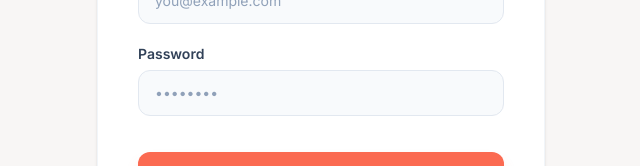
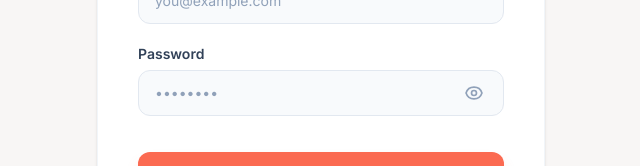
Before and after one commit to build2click-source/career-counselling-web, a Next.js app: page /login in a window 1280 px wide. Shown: the part 380-546 px from the top of the page, without its empty margins (319-959 px from the left). Built offline with nearby package versions, Linux system fonts and the light colour scheme; no server answers.

Commit message:
feat: add show/hide password toggle to login and register pages

```diff
--- a/src/app/(auth)/login/page.tsx
+++ b/src/app/(auth)/login/page.tsx
@@ -10,6 +10,7 @@ export default function Login() {
   const [password, setPassword] = useState("");
   const [error, setError] = useState("");
   const [loading, setLoading] = useState(false);
+  const [showPassword, setShowPassword] = useState(false);
   const router = useRouter();
 
   const handleSubmit = async (e: React.FormEvent) => {
@@ -87,15 +88,34 @@ export default function Login() {
 
             <div className="flex flex-col gap-1.5">
               <label htmlFor="password" className="text-sm font-semibold text-slate-700">Password</label>
+              <div className="relative">
                 <input
                   id="password"
-                type="password"
+                  type={showPassword ? "text" : "password"}
                   required
                   value={password}
                   onChange={(e) => setPassword(e.target.value)}
                   placeholder="••••••••"
-                className="w-full px-4 py-3 rounded-xl border border-slate-200 bg-slate-50 text-slate-900 text-sm placeholder-slate-400 focus:outline-none focus:ring-2 focus:ring-[#fb6a51]/30 focus:border-[#fb6a51] transition-all"
+                  className="w-full px-4 py-3 rounded-xl border border-slate-200 bg-slate-50 text-slate-900 text-sm placeholder-slate-400 focus:outline-none focus:ring-2 focus:ring-[#fb6a51]/30 focus:border-[#fb6a51] transition-all pr-12"
                 />
+                <button
+                  type="button"
+                  onClick={() => setShowPassword(!showPassword)}
+                  className="absolute right-4 top-1/2 -translate-y-1/2 p-1 text-slate-400 hover:text-slate-600 transition-colors"
+                  aria-label={showPassword ? "Hide password" : "Show password"}
+                >
+                  {showPassword ? (
+                    <svg className="w-5 h-5" fill="none" stroke="currentColor" viewBox="0 0 24 24">
+                      <path strokeLinecap="round" strokeLinejoin="round" strokeWidth="2" d="M13.875 18.825A10.05 10.05 0 0112 19c-4.478 0-8.268-2.943-9.543-7a9.97 9.97 0 011.563-3.029m5.858.908a3 3 0 114.243 4.243M9.878 9.878l4.242 4.242M9.88 9.88l-3.29-3.29m7.532 7.532l3.29 3.29M3 3l18 18" />
+                    </svg>
+                  ) : (
+                    <svg className="w-5 h-5" fill="none" stroke="currentColor" viewBox="0 0 24 24">
+                      <path strokeLinecap="round" strokeLinejoin="round" strokeWidth="2" d="M15 12a3 3 0 11-6 0 3 3 0 016 0z" />
+                      <path strokeLinecap="round" strokeLinejoin="round" strokeWidth="2" d="M2.458 12C3.732 7.943 7.523 5 12 5c4.478 0 8.268 2.943 9.542 7-1.274 4.057-5.064 7-9.542 7-4.477 0-8.268-2.943-9.542-7z" />
+                    </svg>
+                  )}
+                </button>
+              </div>
             </div>
 
             <button
--- a/src/app/(auth)/register/page.tsx
+++ b/src/app/(auth)/register/page.tsx
@@ -10,6 +10,7 @@ export default function Register() {
   const [password, setPassword] = useState("");
   const [error, setError] = useState("");
   const [loading, setLoading] = useState(false);
+  const [showPassword, setShowPassword] = useState(false);
   const router = useRouter();
 
   const handleSubmit = async (e: React.FormEvent) => {
@@ -92,16 +93,35 @@ export default function Register() {
 
             <div className="flex flex-col gap-1.5">
               <label htmlFor="password" className="text-sm font-semibold text-slate-700">Password</label>
+              <div className="relative">
                 <input
                   id="password"
-                type="password"
+                  type={showPassword ? "text" : "password"}
                   required
                   minLength={6}
                   value={password}
                   onChange={(e) => setPassword(e.target.value)}
                   placeholder="Min. 6 characters"
-                className="w-full px-4 py-3 rounded-xl border border-slate-200 bg-slate-50 text-slate-900 text-sm placeholder-slate-400 focus:outline-none focus:ring-2 focus:ring-[#fb6a51]/30 focus:border-[#fb6a51] transition-all"
+                  className="w-full px-4 py-3 rounded-xl border border-slate-200 bg-slate-50 text-slate-900 text-sm placeholder-slate-400 focus:outline-none focus:ring-2 focus:ring-[#fb6a51]/30 focus:border-[#fb6a51] transition-all pr-12"
                 />
+                <button
+                  type="button"
+                  onClick={() => setShowPassword(!showPassword)}
+                  className="absolute right-4 top-1/2 -translate-y-1/2 p-1 text-slate-400 hover:text-slate-600 transition-colors"
+                  aria-label={showPassword ? "Hide password" : "Show password"}
+                >
+                  {showPassword ? (
+                    <svg className="w-5 h-5" fill="none" stroke="currentColor" viewBox="0 0 24 24">
+                      <path strokeLinecap="round" strokeLinejoin="round" strokeWidth="2" d="M13.875 18.825A10.05 10.05 0 0112 19c-4.478 0-8.268-2.943-9.543-7a9.97 9.97 0 011.563-3.029m5.858.908a3 3 0 114.243 4.243M9.878 9.878l4.242 4.242M9.88 9.88l-3.29-3.29m7.532 7.532l3.29 3.29M3 3l18 18" />
+                    </svg>
+                  ) : (
+                    <svg className="w-5 h-5" fill="none" stroke="currentColor" viewBox="0 0 24 24">
+                      <path strokeLinecap="round" strokeLinejoin="round" strokeWidth="2" d="M15 12a3 3 0 11-6 0 3 3 0 016 0z" />
+                      <path strokeLinecap="round" strokeLinejoin="round" strokeWidth="2" d="M2.458 12C3.732 7.943 7.523 5 12 5c4.478 0 8.268 2.943 9.542 7-1.274 4.057-5.064 7-9.542 7-4.477 0-8.268-2.943-9.542-7z" />
+                    </svg>
+                  )}
+                </button>
+              </div>
             </div>
 
             <button
```
Lines whose indentation alone changed are shown as unchanged.
